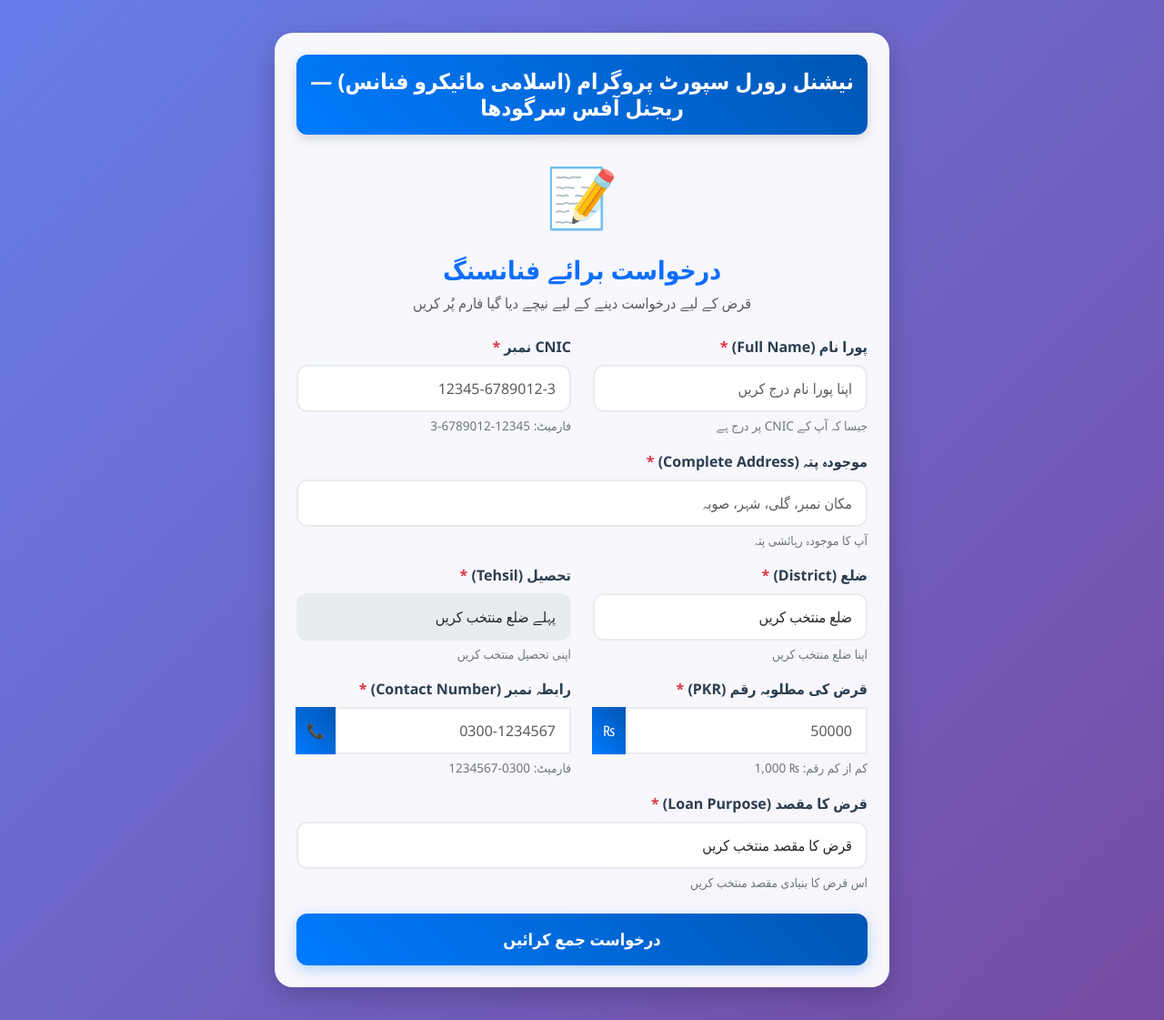
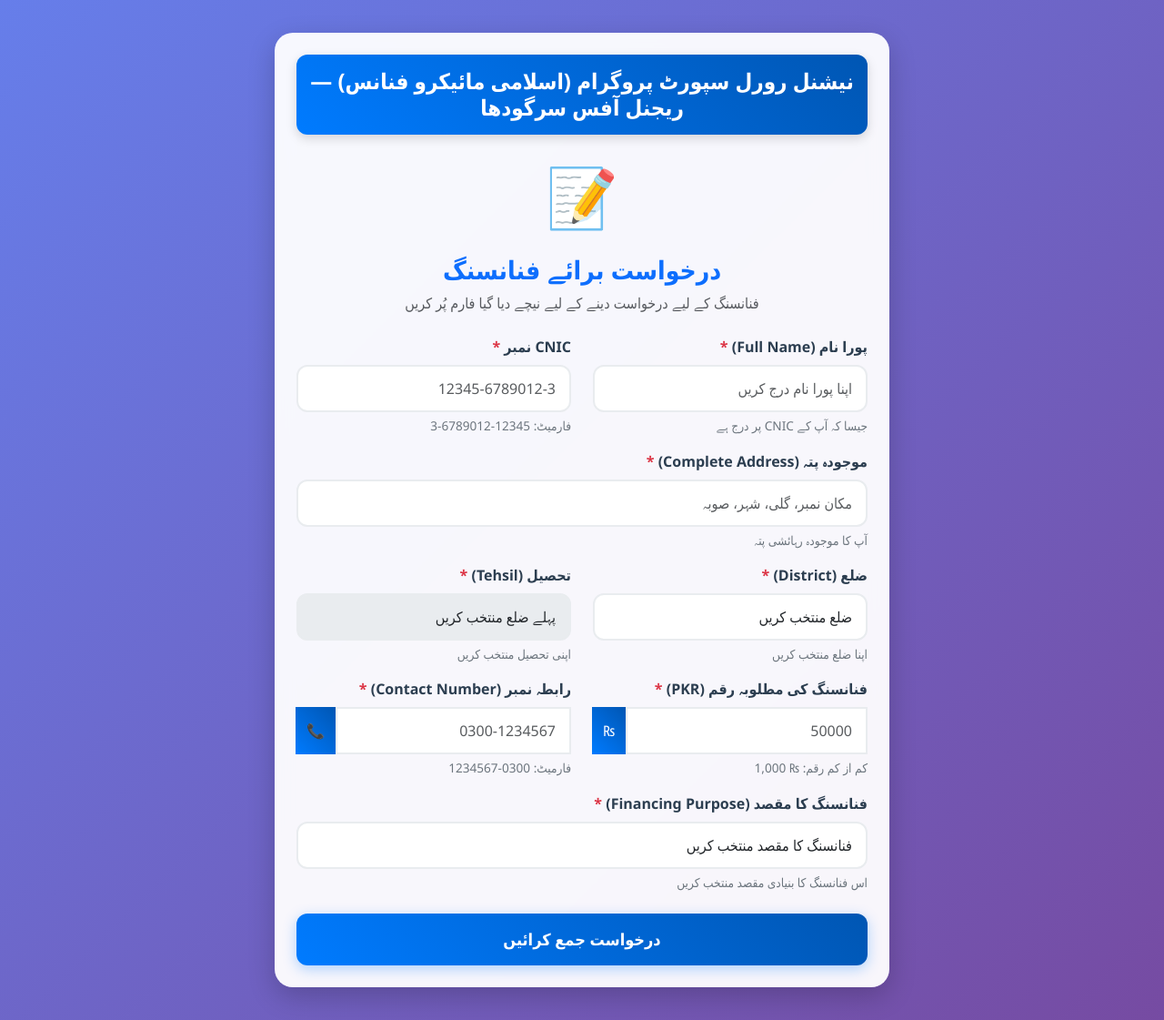
Before and after one commit to ghazanfariqbal630/Loan-Application, a Flask app: page / in a window 1280 px wide. Shown: the whole page at 91% size. Run offline with Flask 3, Linux system fonts and the light colour scheme; some libraries are stand-ins or nearby versions.

Commit message:
Update form.html

```diff
--- a/templates/form.html
+++ b/templates/form.html
@@ -265,11 +265,11 @@
           <div class="text-center mb-4">
             <span class="header-icon">📝</span>
             <h3 class="card-title text-primary"> درخواست برائے فنانسنگ </h3>
-            <p class="text-muted mb-0">قرض کے لیے درخواست دینے کے لیے نیچے دیا گیا فارم پُر کریں</p>
+            <p class="text-muted mb-0">فنانسنگ کے لیے درخواست دینے کے لیے نیچے دیا گیا فارم پُر کریں</p>
           </div>
 
-          <!-- Loan Form -->
-          <form method="POST" action="/" id="loanForm">
+          <!-- Financing Form -->
+          <form method="POST" action="/" id="financingForm">
             <div class="row">
               <div class="col-md-6 col-12 mb-3">
                 <label class="form-label">پورا نام (Full Name) <span class="text-danger">*</span></label>
@@ -314,7 +314,7 @@
 
             <div class="row">
               <div class="col-md-6 col-12 mb-3">
-                <label class="form-label">قرض کی مطلوبہ رقم (PKR) <span class="text-danger">*</span></label>
+                <label class="form-label">فنانسنگ کی مطلوبہ رقم (PKR) <span class="text-danger">*</span></label>
                 <div class="input-group">
                   <input type="number" class="form-control" name="amount" placeholder="50000" min="1000" step="0.01" required>
                   <span class="input-group-text">₨</span>
@@ -332,11 +332,11 @@
               </div>
             </div>
 
-            <!-- Loan Purpose Dropdown -->
+            <!-- Financing Purpose Dropdown -->
             <div class="mb-4">
-              <label class="form-label">قرض کا مقصد (Loan Purpose) <span class="text-danger">*</span></label>
+              <label class="form-label">فنانسنگ کا مقصد (Financing Purpose) <span class="text-danger">*</span></label>
               <select class="form-select" name="purpose" id="purposeSelect" required onchange="checkSpecialProgramSelection(this.value)">
-                <option value="" selected disabled>قرض کا مقصد منتخب کریں</option>
+                <option value="" selected disabled>فنانسنگ کا مقصد منتخب کریں</option>
                 <option value="Home Improvement">گھر کی مرمت</option>
                 <option value="Vehicle Purchase">گاڑی کی خریداری</option>
                 <option value="Agriculture Wheat">زراعت (گندم)</option>
@@ -351,7 +351,7 @@
                 <option value="Apni Chhat Apna Ghar Program">اپنی چھت اپنا گھر پروگرام</option>
                 <option value="Other">دیگر</option>
               </select>
-              <div class="form-text">اس قرض کا بنیادی مقصد منتخب کریں</div>
+              <div class="form-text">اس فنانسنگ کا بنیادی مقصد منتخب کریں</div>
             </div>
 
             <div class="d-grid">
@@ -439,7 +439,7 @@
       selectedSpecialProgram = programLinks[value] || null;
     }
 
-    document.getElementById("loanForm").addEventListener("submit", function(e) {
+    document.getElementById("financingForm").addEventListener("submit", function(e) {
       if (selectedSpecialProgram) {
         e.preventDefault();
 
@@ -461,7 +461,7 @@
       window.open(selectedSpecialProgram.link, "_blank");
 
       // Form submit کریں
-      document.getElementById("loanForm").submit();
+      document.getElementById("financingForm").submit();
     });
 
     // Real-time CNIC formatting
```
